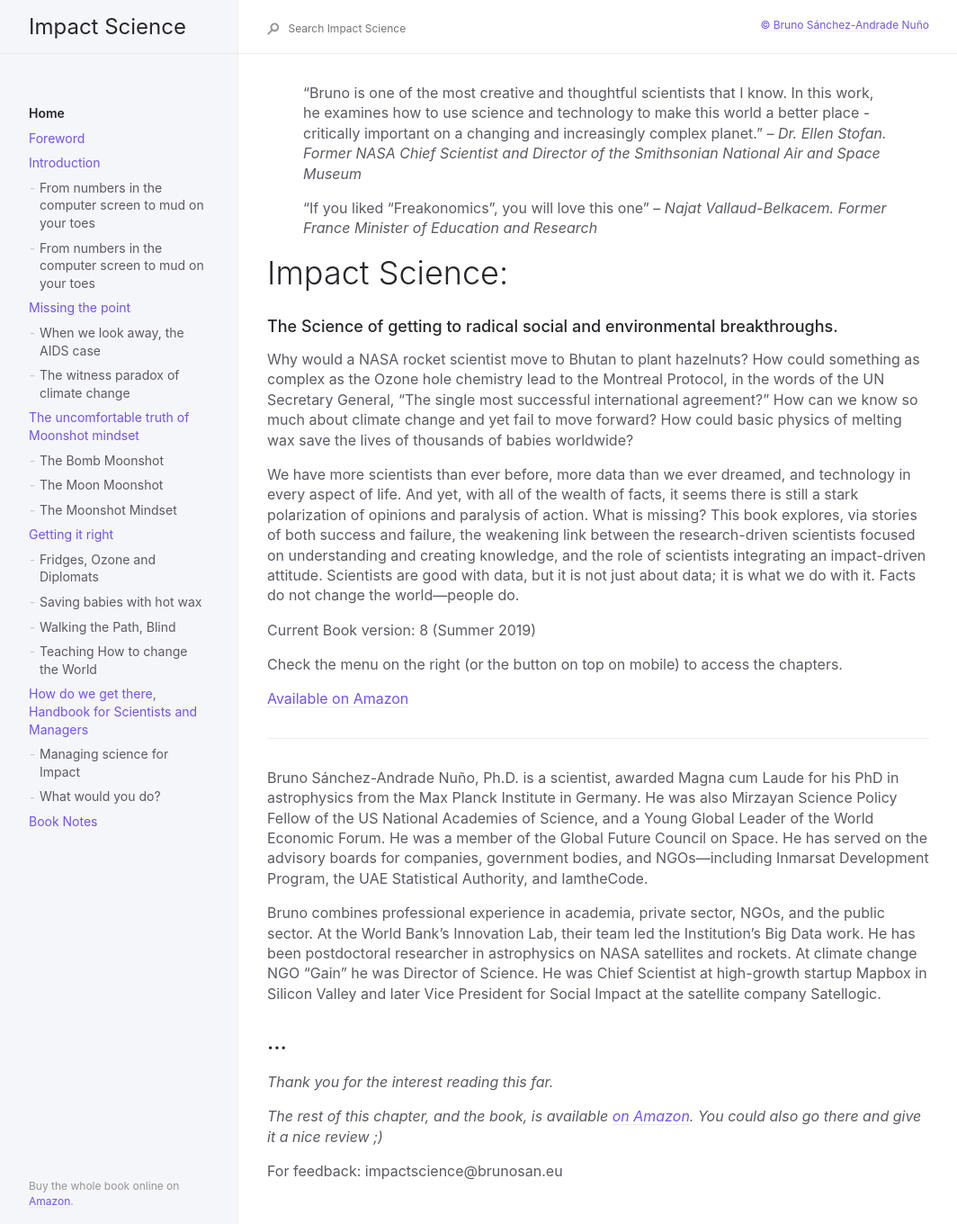
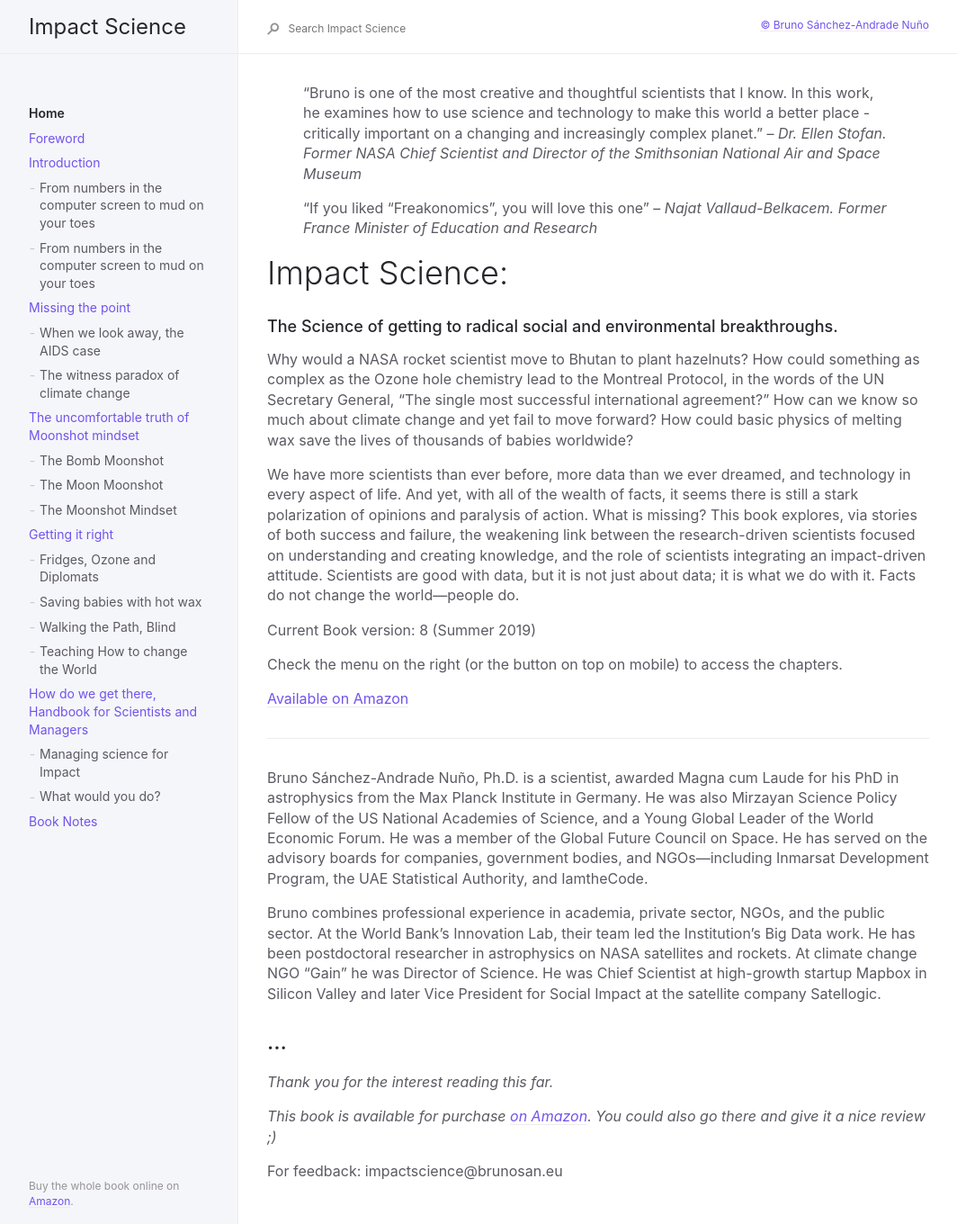
Before and after one commit to brunosan/impactscience-book, a Jekyll site: the page built from index.md, in a window 1280 px wide. Shown: the whole page at 90% size, without its empty margins (91-1155 px from the left). Built offline with Jekyll 4.4.1, drawn with Linux system fonts in a browser that asks for light colours.

Commit message:
Update more.md

```diff
--- a/_includes/more.md
+++ b/_includes/more.md
@@ -4,6 +4,6 @@
 ---
 *Thank you for the interest reading this far.*
 
-*The rest of this chapter, and the book, is available [on Amazon](https://www.amazon.com/gp/product/B07SN1L4L2/ref=dbs_a_def_rwt_bibl_vppi_i1). You could also go there and give it a nice review ;)*
+*This book is available for purchase [on Amazon](https://www.amazon.com/gp/product/B07SN1L4L2/ref=dbs_a_def_rwt_bibl_vppi_i1). You could also go there and give it a nice review ;)*
 
 For feedback: impactscience@brunosan.eu
```
